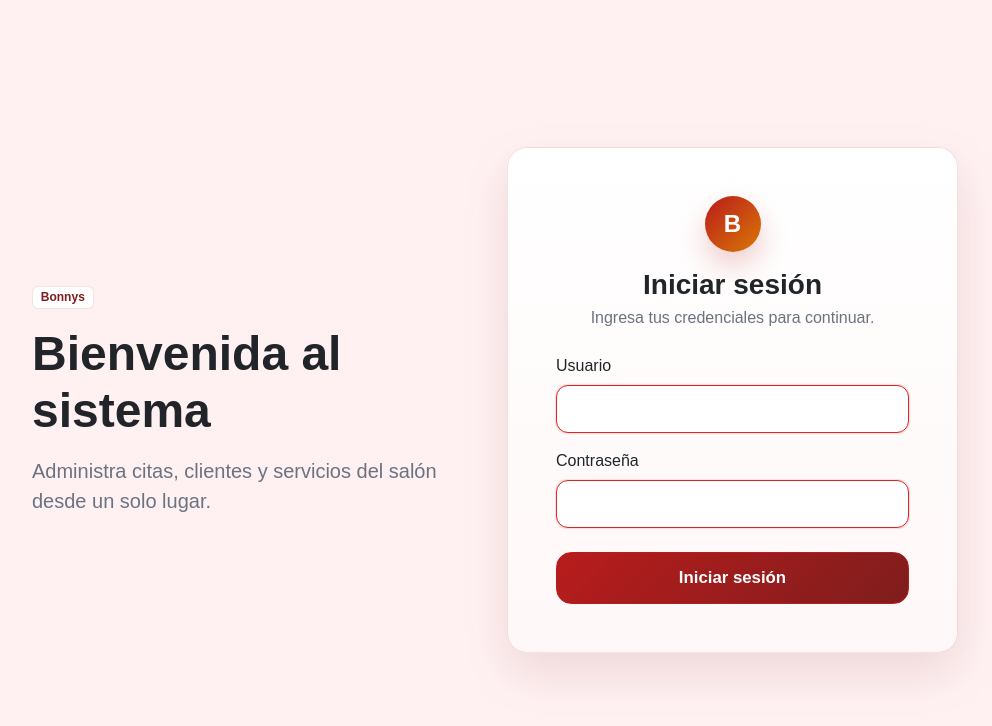
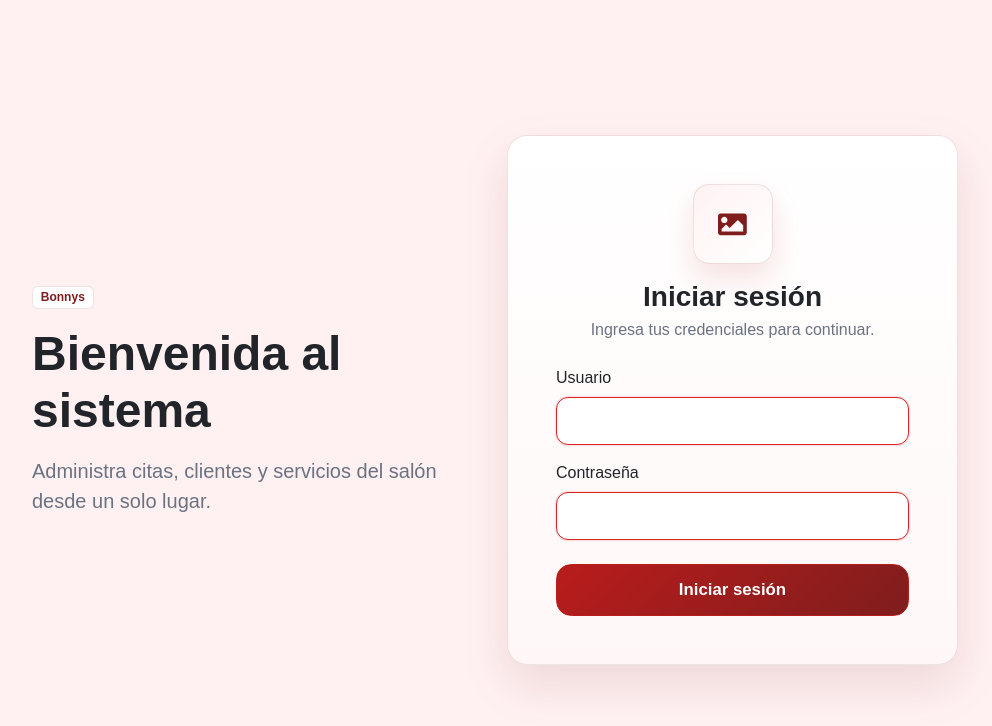
Before and after one commit to Kalg1996/bonnys-frontend, a Next.js app: page /login in a window 1280 px wide. Shown: the top 726 px of the page, without its empty margins (145-1137 px from the left). Built offline with nearby package versions, Linux system fonts and the light colour scheme; no server answers.

Commit message:
cambios a algunos emojis y logos

```diff
--- a/src/app/globals.css
+++ b/src/app/globals.css
@@ -1010,6 +1010,18 @@ select.form-select[name="id_producto"] option[value=""] {
   background: linear-gradient(135deg, var(--bonnys-red), var(--bonnys-gold));
 }
 
+.metric-icon {
+  font-size: 1.55rem;
+  line-height: 1;
+}
+
+.metric-icon span {
+  display: inline-flex;
+  align-items: center;
+  justify-content: center;
+  line-height: 1;
+}
+
 .public-page-header {
   padding: 2rem;
   border: 1px solid var(--bonnys-border);
@@ -1228,15 +1240,39 @@ select.form-select[name="id_producto"] option[value=""] {
     linear-gradient(180deg, rgba(255, 255, 255, 0.96), rgba(255, 247, 247, 0.96));
 }
 
-.login-mark {
-  width: 3.5rem;
-  height: 3.5rem;
-  border-radius: 50%;
-  color: #ffffff;
-  font-size: 1.5rem;
-  font-weight: 700;
-  background: linear-gradient(135deg, var(--bonnys-red), var(--bonnys-gold));
-  box-shadow: 0 0.85rem 1.8rem rgba(185, 28, 28, 0.22);
+.login-logo-wrap {
+  width: min(11rem, 58vw);
+  min-height: 5rem;
+  display: flex;
+  align-items: center;
+  justify-content: center;
+}
+
+.login-logo {
+  display: block;
+  width: 100%;
+  max-width: 11rem;
+  max-height: 5rem;
+  object-fit: contain;
+}
+
+.login-logo-placeholder {
+  width: 5rem;
+  height: 5rem;
+  display: inline-flex;
+  align-items: center;
+  justify-content: center;
+  color: var(--bonnys-red-dark);
+  border: 1px solid var(--bonnys-border);
+  border-radius: 1rem;
+  background:
+    linear-gradient(135deg, rgba(255, 241, 242, 0.92), rgba(255, 255, 255, 0.96));
+  box-shadow: 0 0.85rem 1.8rem rgba(185, 28, 28, 0.12);
+}
+
+.login-logo-placeholder svg {
+  width: 1.8rem;
+  height: 1.8rem;
 }
 
 .dashboard-navbar {
--- a/src/app/login/page.js
+++ b/src/app/login/page.js
@@ -1,9 +1,15 @@
 "use client";
 
-import { useState } from "react";
+import { useEffect, useState } from "react";
 import { useRouter } from "next/navigation";
+import { FaImage } from "react-icons/fa";
 import AlertMessage from "@/components/AlertMessage";
+import { buildAssetUrl } from "@/services/api";
 import { login } from "@/services/authService";
+import {
+  mezclarConfiguracion,
+  obtenerConfiguracionPublica,
+} from "@/services/configuracionSitioService";
 import { guardarToken, guardarUsuario } from "@/utils/auth";
 
 export default function LoginPage() {
@@ -12,6 +18,20 @@ export default function LoginPage() {
   const [password, setPassword] = useState("");
   const [error, setError] = useState("");
   const [cargando, setCargando] = useState(false);
+  const [configuracion, setConfiguracion] = useState(null);
+
+  useEffect(() => {
+    async function cargarConfiguracion() {
+      try {
+        const respuesta = await obtenerConfiguracionPublica();
+        setConfiguracion(respuesta?.data || null);
+      } catch {
+        setConfiguracion(null);
+      }
+    }
+
+    cargarConfiguracion();
+  }, []);
 
   async function handleSubmit(event) {
     event.preventDefault();
@@ -37,6 +57,9 @@ export default function LoginPage() {
     }
   }
 
+  const config = mezclarConfiguracion(configuracion);
+  const logoUrl = buildAssetUrl(config.logo_url);
+
   return (
     <main className="login-page d-flex align-items-center">
       <section className="container py-5">
@@ -60,9 +83,20 @@ export default function LoginPage() {
             <div className="card border-0 shadow login-card">
               <div className="card-body p-4 p-md-5">
                 <div className="text-center mb-4">
-                  <span className="login-mark d-inline-flex align-items-center justify-content-center mb-3">
-                    B
-                  </span>
+                  <div className="login-logo-wrap mx-auto mb-3">
+                    {logoUrl ? (
+                      // eslint-disable-next-line @next/next/no-img-element
+                      <img
+                        src={logoUrl}
+                        alt={config.nombre_negocio}
+                        className="login-logo"
+                      />
+                    ) : (
+                      <div className="login-logo-placeholder" aria-label="Logo pendiente de configurar">
+                        <FaImage aria-hidden="true" focusable="false" />
+                      </div>
+                    )}
+                  </div>
                   <h2 className="h3 fw-bold mb-1">Iniciar sesión</h2>
                   <p className="text-secondary mb-0">
                     Ingresa tus credenciales para continuar.
```
Also changed, not shown: src/app/dashboard/page.js (+8 -1 lines).
